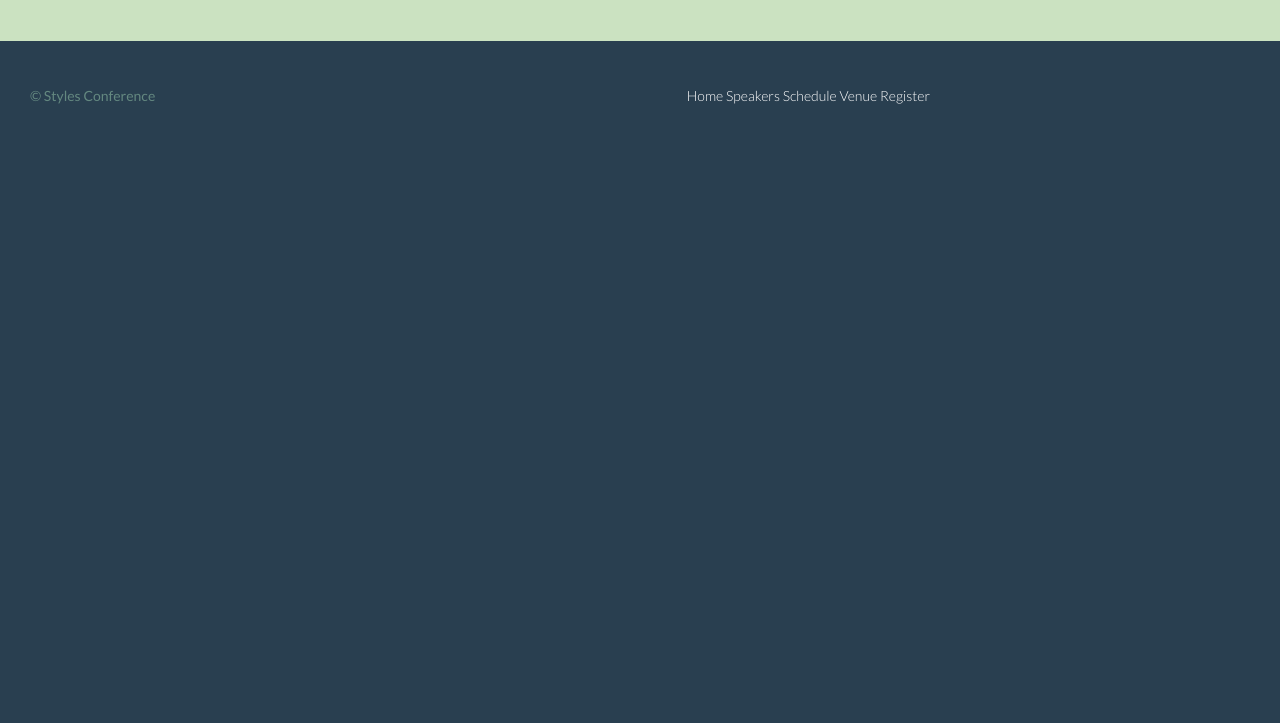
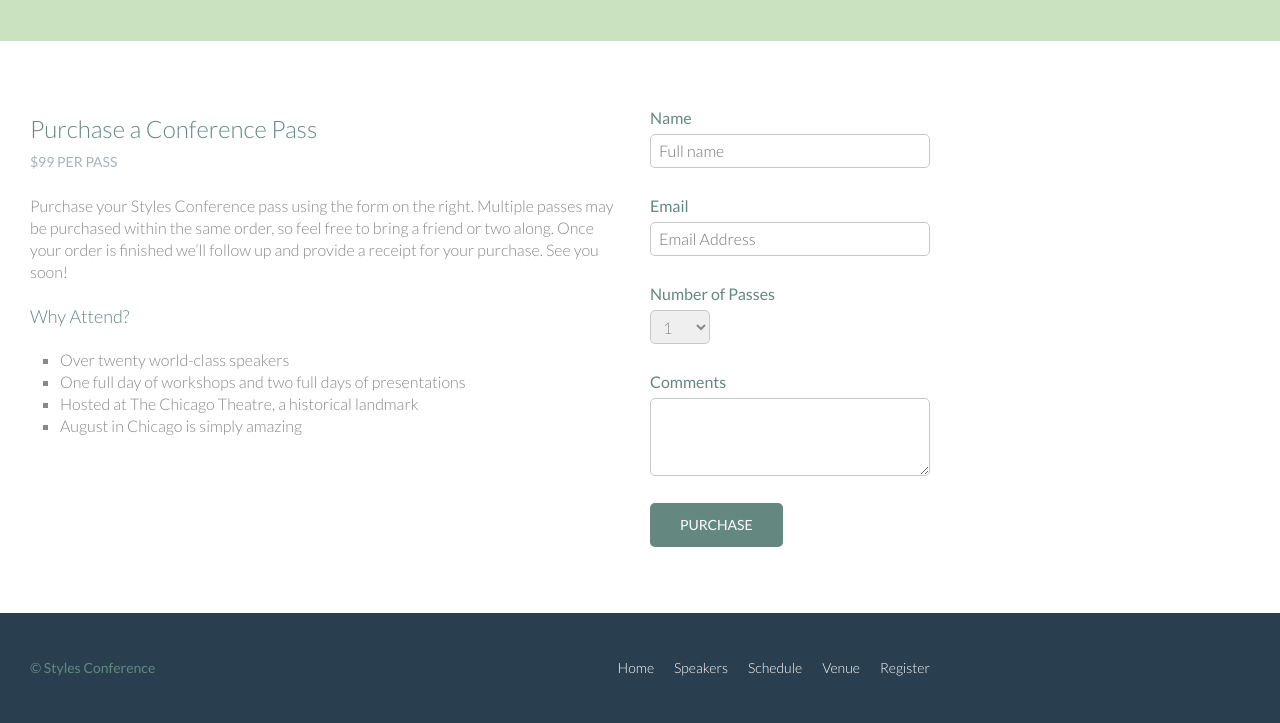
Before and after one commit to taylorpeat/frontend-prep, a plain HTML site: page styles-conference/register.html in a window 1280 px wide. Shown: the part 322-1045 px from the top of the page. Before the commit the page ends 800 px from the top, so only its background shows below. Drawn offline with Linux system fonts and the light colour scheme.

Commit message:
shay howe L10

```diff
--- a/styles-conference/assets/stylesheets/main.css
+++ b/styles-conference/assets/stylesheets/main.css
@@ -435,3 +435,64 @@ p a {
 .venue-map {
   height: 264px;
 }
+
+/*
+
+  ======================================================
+  Register Page
+  ======================================================
+
+*/
+
+.why-attend {
+  list-style: square;
+  margin: 0 0 22px 30px;
+}
+
+form {
+  margin-bottom: 22px;
+}
+
+input,
+select,
+textarea {
+  font: 300 16px/22px "Lato", "Open Sans", "Helvetica Neue", Helvetica, Arial, sans-serif;
+}
+
+.register-group label {
+  color: #648880;
+  cursor: pointer;
+  font-weight: 400;
+}
+.register-group input,
+.register-group select,
+.register-group textarea {
+  border: 1px solid #c6c9cc;
+  border-radius: 5px;
+  color: #888;
+  display: block;
+  margin: 5px 0 27px 0;
+  padding: 5px 8px;
+}
+.register-group input,
+.register-group textarea {
+  width: 100%;
+}
+.register-group select {
+  height: 34px;
+  width: 60px;
+}
+.register-group textarea {
+  height: 78px;
+}
+
+.btn-default {
+  border: 0;
+  background: #648880;
+  padding: 11px 30px;
+  font-size: 14px;
+}
+
+.btn-default:hover {
+  background: #77a198;
+}
--- a/styles-conference/register.html
+++ b/styles-conference/register.html
@@ -15,27 +15,78 @@
       </section>
       <h3 class="tagline">August 24&ndash;26th &mdash; Chicago, IL</h3>
       <nav class="nav primary-nav">
-        <a href="index.html">Home</a>
-        <a href="speakers.html">Speakers</a>
-        <a href="schedule.html">Schedule</a>
-        <a href="venue.html">Venue</a>
-        <a href="register.html">Register</a>
+        <ul>
+          <li><a href="index.html">Home</a></li><!--
+          --><li><a href="speakers.html">Speakers</a></li><!--
+          --><li><a href="schedule.html">Schedule</a></li><!--
+          --><li><a href="venue.html">Venue</a></li><!--
+          --><li><a href="register.html">Register</a></li>
+        </ul>
       </nav>
     </header>
+
+
     <section class="row-alt">
       <div class="lead container">
         <h1>Register</h1>
         <p>Feel free to sign up and learn with other design professionals at this renowned conference.</p>
       </div>
     </section>
+    <section class="row">
+      <div class="grid">
+        <section class="col-2-3">
+          <h2>Purchase a Conference Pass</h2>
+          <h5>$99 per Pass</h5>
+          <p>Purchase your Styles Conference pass using the form on the right. Multiple passes may be purchased within the same order, so feel free to bring a friend or two along. Once your order is finished we&#8217;ll follow up and provide a receipt for your purchase. See you soon!</p>
+          <h4>Why Attend?</h4>
+          <ul class="why-attend">
+            <li>Over twenty world-class speakers</li>
+            <li>One full day of workshops and two full days of presentations</li>
+            <li>Hosted at The Chicago Theatre, a historical landmark</li>
+            <li>August in Chicago is simply amazing</li>
+          </ul>
+        </section><!--
+        --><form class="col-1-3" action="#" method="post">
+          <fieldset class="register-group">
+            <label>
+              Name
+              <input type="text" name="name" placeholder="Full name" required>
+            </label>
+            <label>
+              Email
+              <input type="email" name="email" placeholder="Email Address" required>
+            </label>
+            <label>
+              Number of Passes
+              <select name="quantity" required>
+                <option value="1" selected>1</option>
+                <option value="2">2</option>
+                <option value="3">3</option>
+                <option value="4">4</option>
+                <option value="5">5</option>
+              </select>
+            </label>
+            <label>
+              Comments
+              <textarea name="comments"></textarea>
+            </label>
+          </fieldset>
+          <input class="btn btn-default" type="submit" name="submit" value="Purchase">
+        </form>
+      </div>
+    </section>
+
+
     <footer class="primary-footer container group">
       <small>&copy; Styles Conference</small>
       <nav class="nav">
-        <a href="index.html">Home</a>
-        <a href="speakers.html">Speakers</a>
-        <a href="schedule.html">Schedule</a>
-        <a href="venue.html">Venue</a>
-        <a href="register.html">Register</a>
+        <ul>
+          <li><a href="index.html">Home</a></li><!--
+          --><li><a href="speakers.html">Speakers</a></li><!--
+          --><li><a href="schedule.html">Schedule</a></li><!--
+          --><li><a href="venue.html">Venue</a></li><!--
+          --><li><a href="register.html">Register</a></li>
+        </ul>
       </nav>
     </footer>
   </body>
```
